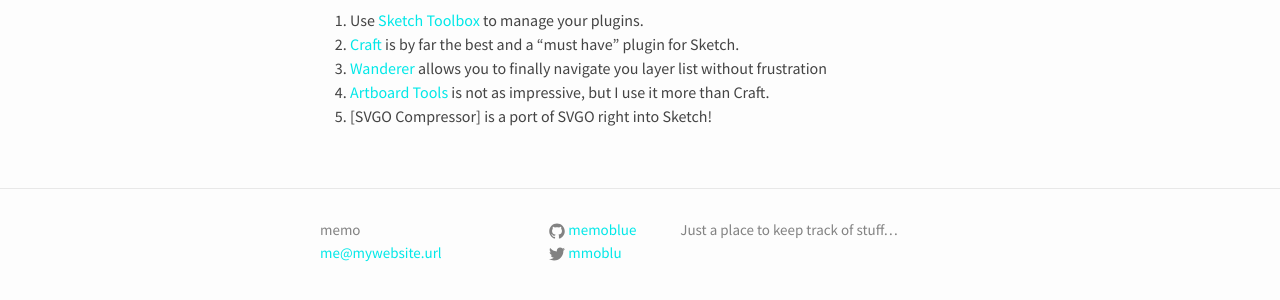
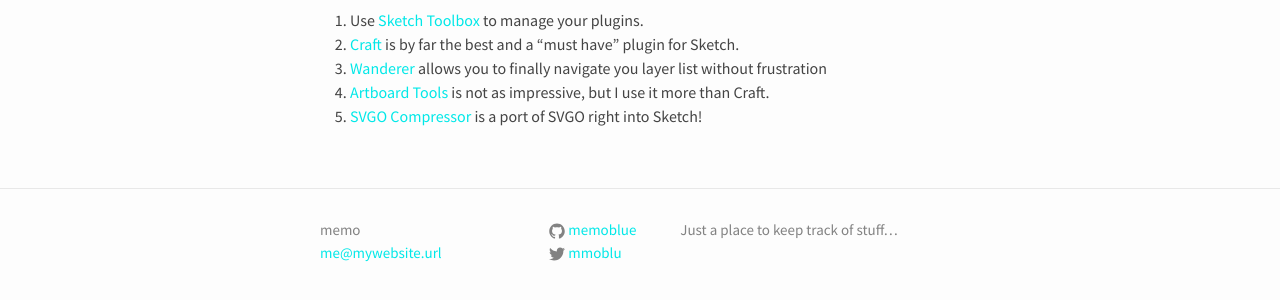
Before and after one commit to memoblue/memoblue.github.io, a Jekyll site: the page built from _posts/2016-05-29-sketch-tips.md, in a window 1280 px wide. Shown: the part 1497-1797 px from the top of the page. Built offline with Jekyll 4.4.1, drawn with Linux system fonts in a browser that asks for light colours; some of the changed lines change nothing that is shown.

Commit message:
fix broken link

```diff
--- a/_posts/2016-05-29-sketch-tips.md
+++ b/_posts/2016-05-29-sketch-tips.md
@@ -51,7 +51,7 @@
 1. [Craft][2] is by far the best and a "must have" plugin for Sketch.
 1. [Wanderer][3] allows you to finally navigate you layer list without frustration
 1. [Artboard Tools][4] is not as impressive, but I use it more than Craft.
-1. [SVGO Compressor] is a port of SVGO right into Sketch!
+1. [SVGO Compressor][6] is a port of SVGO right into Sketch!
 
 [1]:https://www.sketchapp.com/learn/documentation/
 [2]:https://labs.invisionapp.com/craft
```
